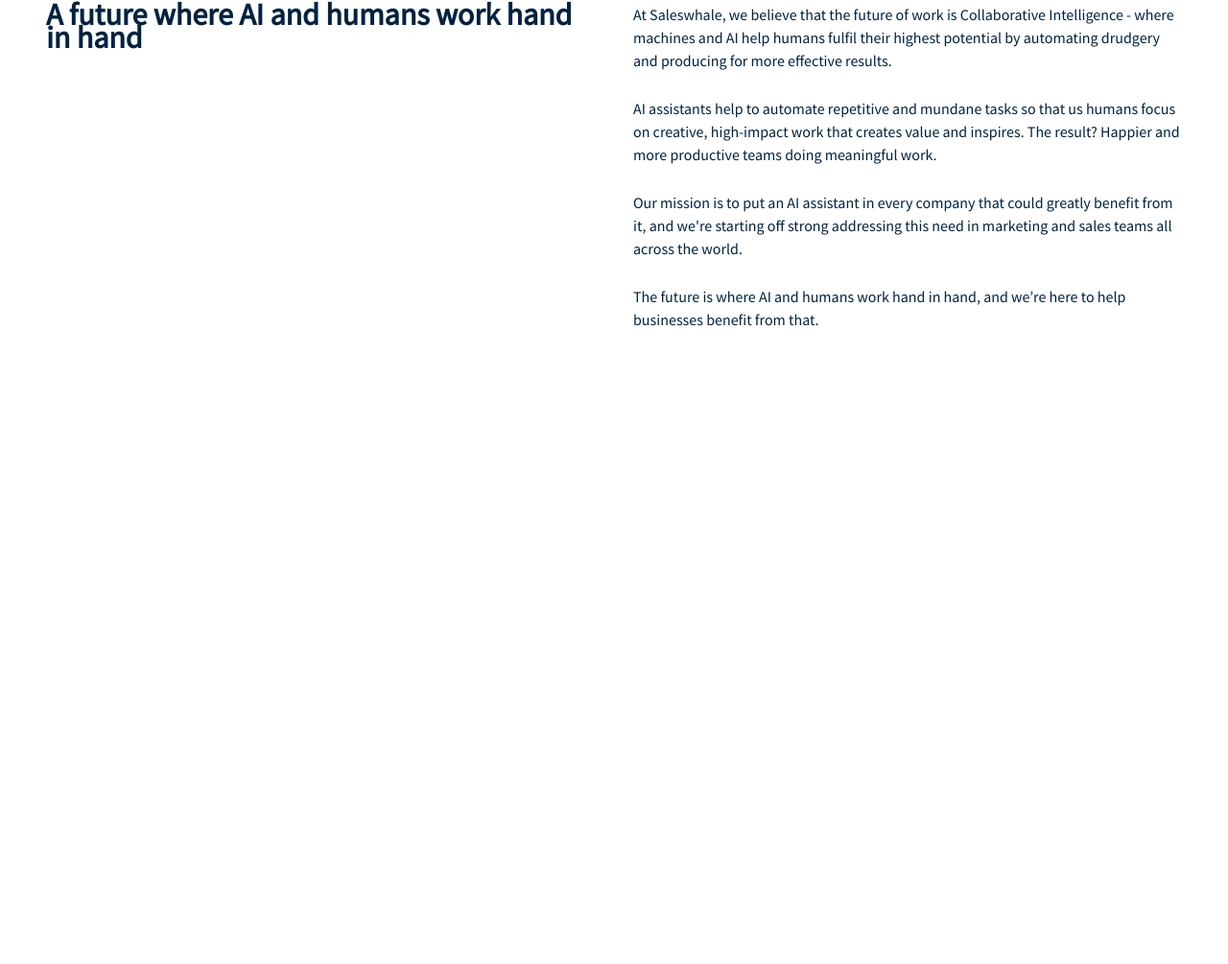
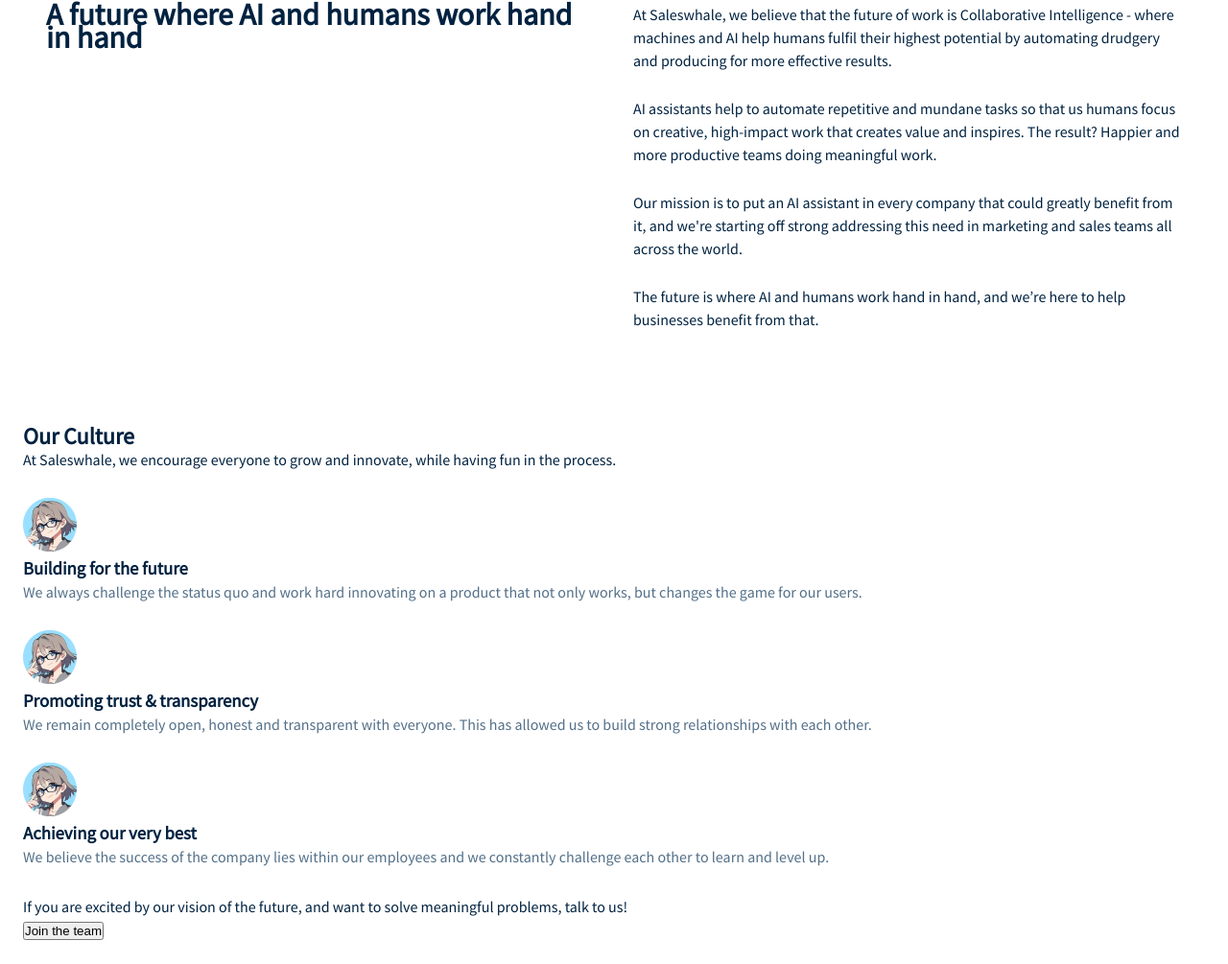
Before and after one commit to mosesogwo/Web-Dev-Test-Project, a plain HTML site: page index.html in a window 1280 px wide. Shown: the part 464-1469 px from the top of the page at 96% size. Before the commit the page ends 883 px from the top, so only its background shows below. Drawn offline with Linux system fonts and the light colour scheme.

Commit message:
add html content for our culture section

```diff
--- a/css/index.css
+++ b/css/index.css
@@ -12,7 +12,6 @@
 
 header {
   padding: 1.5rem;
-  /* padding: 18.04px 20px; */
   display: grid;
   grid-template-columns: 1fr;
   height: 59px;
@@ -54,6 +53,34 @@
 }
 
 
+/* Culture */
+.our-culture {
+  padding: 1.5rem;
+  display: grid;
+  grid-row-gap: 28px;
+  font-size: 16px;
+  line-height: 24px;
+  padding: 1.5rem;
+}
+
+.culture-title, .culture-desc h3 {
+  color: #002240;
+
+}
+
+.culture-desc p {
+  color: #537089;
+}
+
+.culture-footer p {
+  color: #002240;
+}
+
+
+
+
+
+                            /* TABLET */
 @media (min-width: 768px) {
   header {
     padding: 3rem;
@@ -84,11 +111,14 @@
 
 }
 
+
+
+                                /* DESKTOP */
 @media (min-width: 1440px) {
   header {
     grid-template-columns: 1fr 2fr;
     grid-template-areas: "brand nav";
-    /* padding: 3rem; */
+    padding: 5rem;
   }
 
   .brand-images {
@@ -142,4 +172,8 @@
     mix-blend-mode: normal;
     color: white;
   }
+
+  .intro-section {
+    padding: 5rem;
+  }
 }
--- a/index.html
+++ b/index.html
@@ -45,7 +45,33 @@
 
       <p>The future is where AI and humans work hand in hand, and we’re here to help businesses benefit from that.</p>
     </div>
+  </section>
+  <section class="our-culture">
+    <div class="culture-title">
+      <h2>Our Culture</h2>
+      <p>At Saleswhale, we encourage everyone to grow and innovate, while having fun in the process.</p>
+    </div>
+    <div class="culture-desc tile-1">
+      <img src="images/you_glasses 1.png" alt="lady on galsses">
+      <h3>Building for the future</h3>
+      <p>We always challenge the status quo and work hard innovating on a product that not only works, but changes the game for our users. </p>
 
+    </div>
+    <div class="culture-desc tile-2">
+      <img src="images/you_glasses 1.png" alt="lady on galsses">
+      <h3>Promoting trust & transparency
+      </h3>
+      <p>We remain completely open, honest and transparent with everyone. This has allowed us to build strong relationships with each other.</p>
+    </div>
+    <div class="culture-desc tile-3">
+      <img src="images/you_glasses 1.png" alt="lady on galsses">
+      <h3>Achieving our very best</h3>
+      <p>We believe the success of the company lies within our employees and we constantly challenge each other to learn and level up.</p>
+    </div>
+    <div class="culture-footer">
+      <p>If you are excited by our vision of the future, and want to solve meaningful problems, talk to us!</p>
+      <button>Join the team</button>
+    </div>
   </section>
 </body>
 </html>
```
Also changed, not shown: images/you_glasses 1.png (added).
